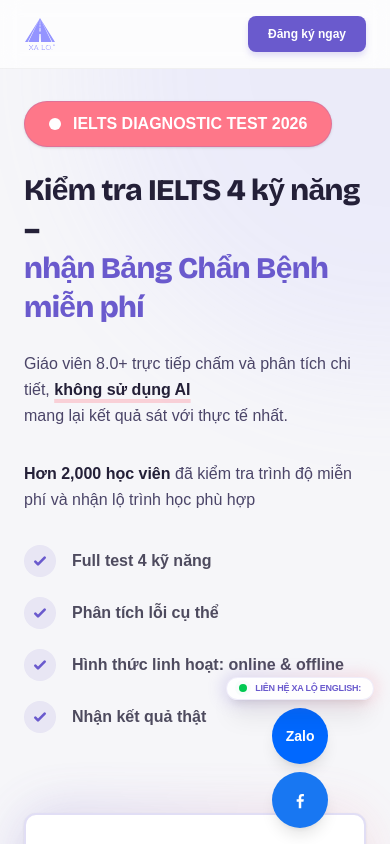
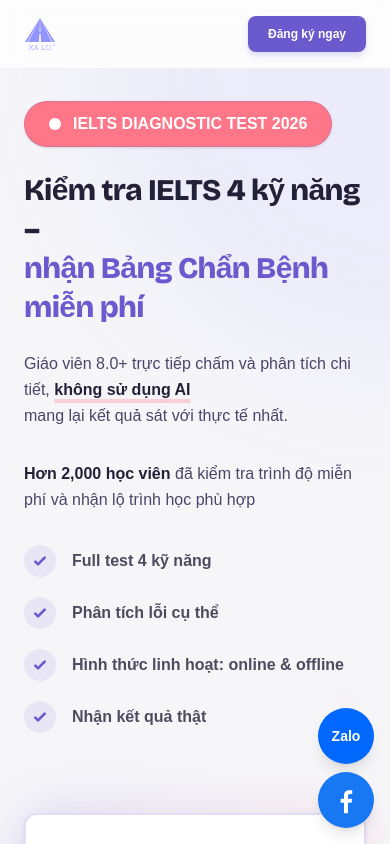
Before and after one commit to itxalo1413-art/Xalo_Landingpage, a Next.js app in the folder fe/: page / in a window 390 px wide. Shown: the top 844 px of the page. Built offline with nearby package versions, Linux system fonts and the light colour scheme; a web font is replaced by a local one.

Commit message:
updating fe6

```diff
--- a/fe/app/page.tsx
+++ b/fe/app/page.tsx
@@ -628,7 +628,7 @@
           {/* Decorative glow behind the label */}
           <div className="absolute -inset-1 bg-gradient-to-r from-xle-primary to-xle-accent rounded-full blur opacity-20 group-hover:opacity-40 transition-opacity duration-500" />
 
-          <span className="relative flex items-center gap-2 px-3 md:px-4 py-1 md:py-1.5 rounded-full bg-white/95 backdrop-blur-md text-[9px] md:text-[10px] font-bold uppercase tracking-tight text-xle-primary shadow-xl border border-xle-primary/10">
+          <span className="relative hidden md:flex items-center gap-2 px-3 md:px-4 py-1 md:py-1.5 rounded-full bg-white/95 backdrop-blur-md text-[9px] md:text-[10px] font-bold uppercase tracking-tight text-xle-primary shadow-xl border border-xle-primary/10">
             {/* Pulsing indicator */}
             <span className="relative flex h-2 w-2">
               <span className="animate-ping absolute inline-flex h-full w-full rounded-full bg-green-400 opacity-75"></span>
@@ -653,7 +653,7 @@
           aria-label="Liên hệ Facebook"
           className="flex h-14 w-14 md:h-18 md:w-18 items-center justify-center rounded-full bg-[#1877f2] text-white shadow-lg transition hover:scale-105"
         >
-          <svg viewBox="0 0 24 24" className="h-5 w-5 md:h-6 md:w-6 fill-current" aria-hidden="true">
+          <svg viewBox="0 0 24 24" className="h-8 w-8 md:h-10 md:w-10 fill-current" aria-hidden="true">
             <path d="M13.5 22v-8h2.7l.4-3h-3.1V9.1c0-.9.3-1.6 1.7-1.6h1.5V4.8c-.3 0-1.2-.1-2.3-.1-2.3 0-3.9 1.4-3.9 4V11H8v3h2.5v8h3z" />
           </svg>
         </a>
```
